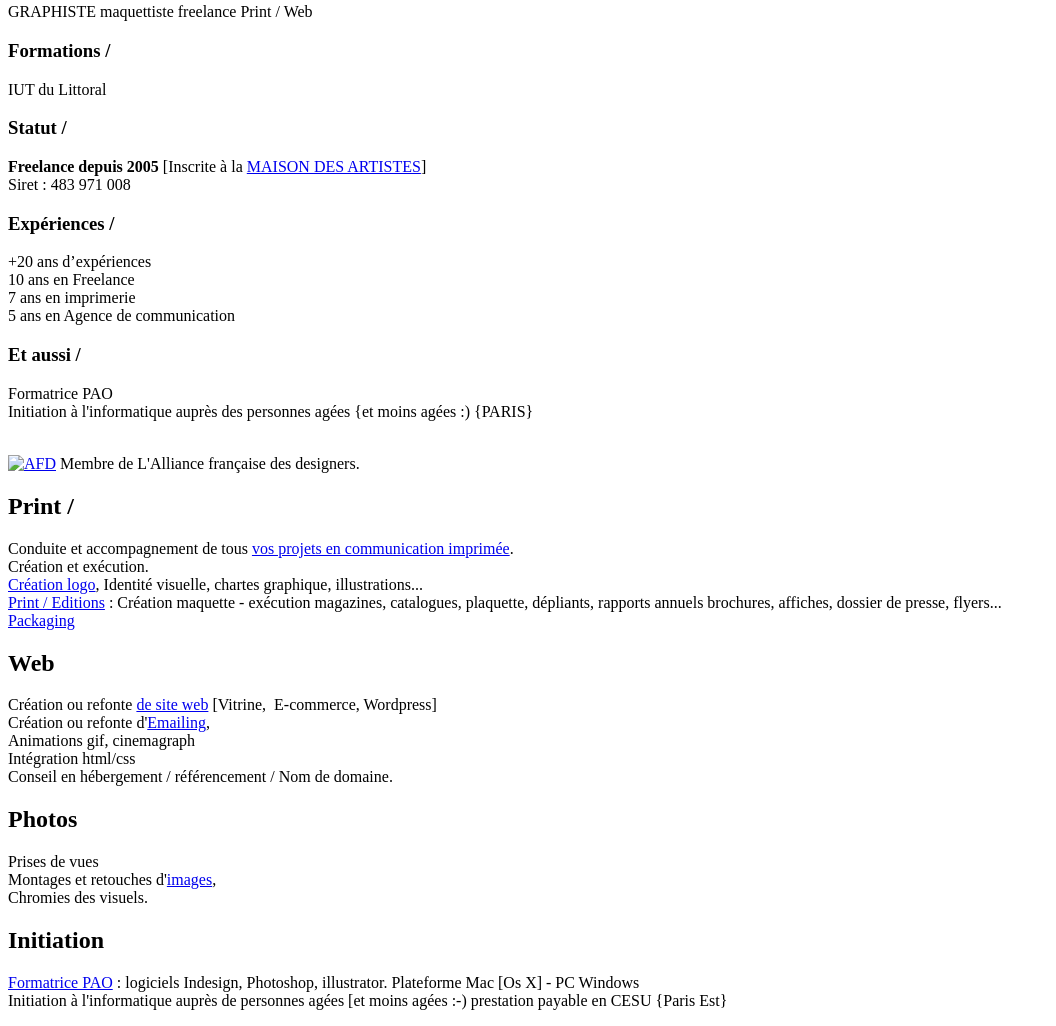
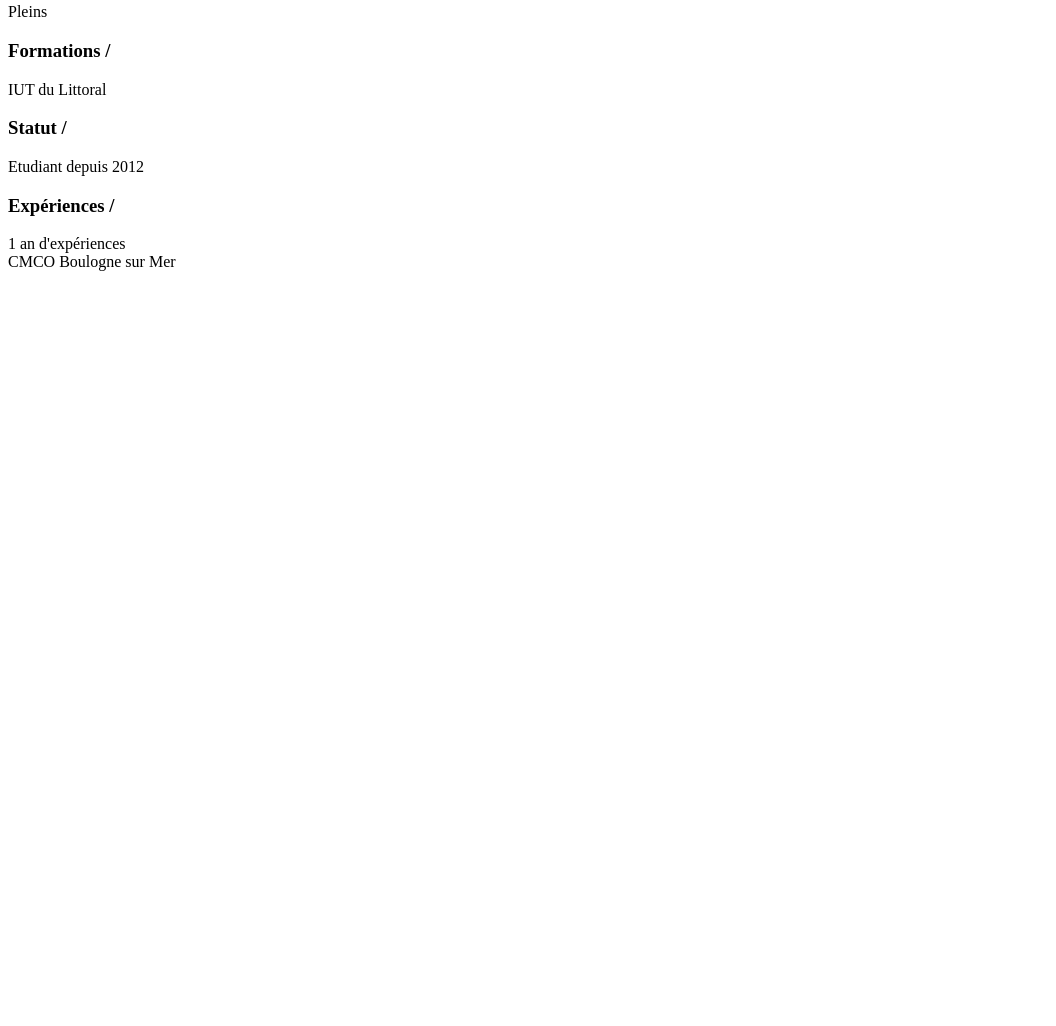
Before and after one commit to kperachon/cv, a plain HTML site: page index.html in a window 1280 px wide. Shown: the part 456-1482 px from the top of the page, without its empty margins (0-1056 px from the left). After the commit the page ends 800 px from the top, so only its background shows below. Drawn offline with Linux system fonts and the light colour scheme.

Commit message:
Update content

```diff
--- a/index.html
+++ b/index.html
@@ -32,52 +32,15 @@
 
     <div class="four columns">
       <h3>Compétences /</h3>
-      <p><i class="icon-double-angle-right"></i> GRAPHISTE maquettiste freelance Print / Web</p>
+      <p><i class="icon-double-angle-right"></i> Pleins </p>
       <h3>Formations /</h3>
       <p><i class="icon-double-angle-right"></i> IUT du Littoral<br /></p>
       <h3>Statut /</h3>
-      <p> <strong>Freelance depuis 2005</strong> [Inscrite &agrave; la <a href="https://www.mda-securitesociale.org" target="_blank">MAISON DES ARTISTES</a>]<br />
-      <i class="icon-double-angle-right"></i> Siret : 483 971 008</p>
+      <p> Etudiant depuis 2012<br />
       <h3>Expériences /</h3>
-      <p>+20 ans d&rsquo;exp&eacute;riences<br />
-        <i class="icon-double-angle-right"></i> 10 ans en Freelance <br />
-        <i class="icon-double-angle-right"></i> 7 ans en imprimerie <br />
-      <i class="icon-double-angle-right"></i> 5 ans en Agence de communication</p>
-      <h3>Et aussi /</h3>
-      <p><span class="cntpara"> </span><i class="icon-double-angle-right"></i> </span>Formatrice PAO <br />
-        <span class="cntpara"><i class="icon-double-angle-right"></i> </span>Initiation &agrave; l'informatique
-        aupr&egrave;s
-        des personnes ag&eacute;es {et moins ag&eacute;es :) {PARIS}<br />
-        <br />
-      </p>
-      <p><a href="http://www.alliance-francaise-des-designers.org" target="_blank"><img src="images/afd2.gif" alt="AFD" width="60" height="59" border="0" /></a> Membre de L'Alliance fran&ccedil;aise des designers.</p>
-    </div>
-    <div class="four columns">
-      <h2>Print /</h2>
-      <p>Conduite et accompagnement de tous <a href="editions.htm" title="Graphiste freelance, création projet communication imprimée.">vos projets en communication imprim&eacute;e</a>. <br />
-          <i class="icon-double-angle-right"></i> Cr&eacute;ation
-          et ex&eacute;cution. <br />
-       <i class="icon-double-angle-right"></i> <a href="logo.htm" title="Graphiste freelance, Création Logo">Cr&eacute;ation logo</a>, Identit&eacute; visuelle, chartes graphique, illustrations...<br />
-            <i class="icon-double-angle-right"></i> <a href="editions.htm" title="Graphiste freelance, creation Print / Editions">Print / Editions</a> : Création maquette - exécution magazines, catalogues, plaquette, d&eacute;pliants, rapports annuels brochures, affiches, dossier de presse, flyers...<br />
-      <i class="icon-double-angle-right"></i> <a href="editions.htm" title="Graphiste freelance, creation Packaging, logo, Print / Editions">Packaging</a></p>
-      <h2><span class="titr3">Web</span>      </h2>
-      <p><em class="icon-double-angle-right"></em> Cr&eacute;ation ou refonte <a href="web.htm" title="Graphiste freelance, creation webdesign">de site web</a> [Vitrine, &nbsp;E-commerce, Wordpress] <br>
-        <em class="icon-double-angle-right"></em> Cr&eacute;ation ou refonte d'<a href="web.htm" title="Graphiste freelance, creation Emailing">Emailing</a>, <br>
-        <em class="icon-double-angle-right"></em> Animations gif, cinemagraph<br>
-        <em class="icon-double-angle-right"></em> Int&eacute;gration html/css<br>
-        <em class="icon-double-angle-right"></em> Conseil en h&eacute;bergement / r&eacute;f&eacute;rencement / Nom de domaine. </p>
-      <h2>Photos</h2>
-      <p><i class="icon-double-angle-right"></i>Prises de vues<br />
-            <i class="icon-double-angle-right"></i> Montages et retouches d'<a href="editions.htm">images</a>, <br />
-            <i class="icon-double-angle-right"></i> Chromies des visuels.</p>
-      <h2>Initiation </h2>
-      <p><i class="icon-double-angle-right"></i> <a href="formation.html" title="Graphiste freelance, Formatrice PAO">Formatrice
-        PAO</span></a> : logiciels Indesign, Photoshop, illustrator.
-      Plateforme Mac [Os X] - PC Windows
-        <br />
-      <i class="icon-double-angle-right"></i> Initiation &agrave; l'informatique
-      aupr&egrave;s de personnes ag&eacute;es [et moins ag&eacute;es :-) prestation payable
-      en CESU {Paris Est}</p>
+      <p>1 an d'exp&eacute;riences<br />
+        <i class="icon-double-angle-right"></i> CMCO Boulogne sur Mer <br />
+
 
     </div>
     </div>
```
